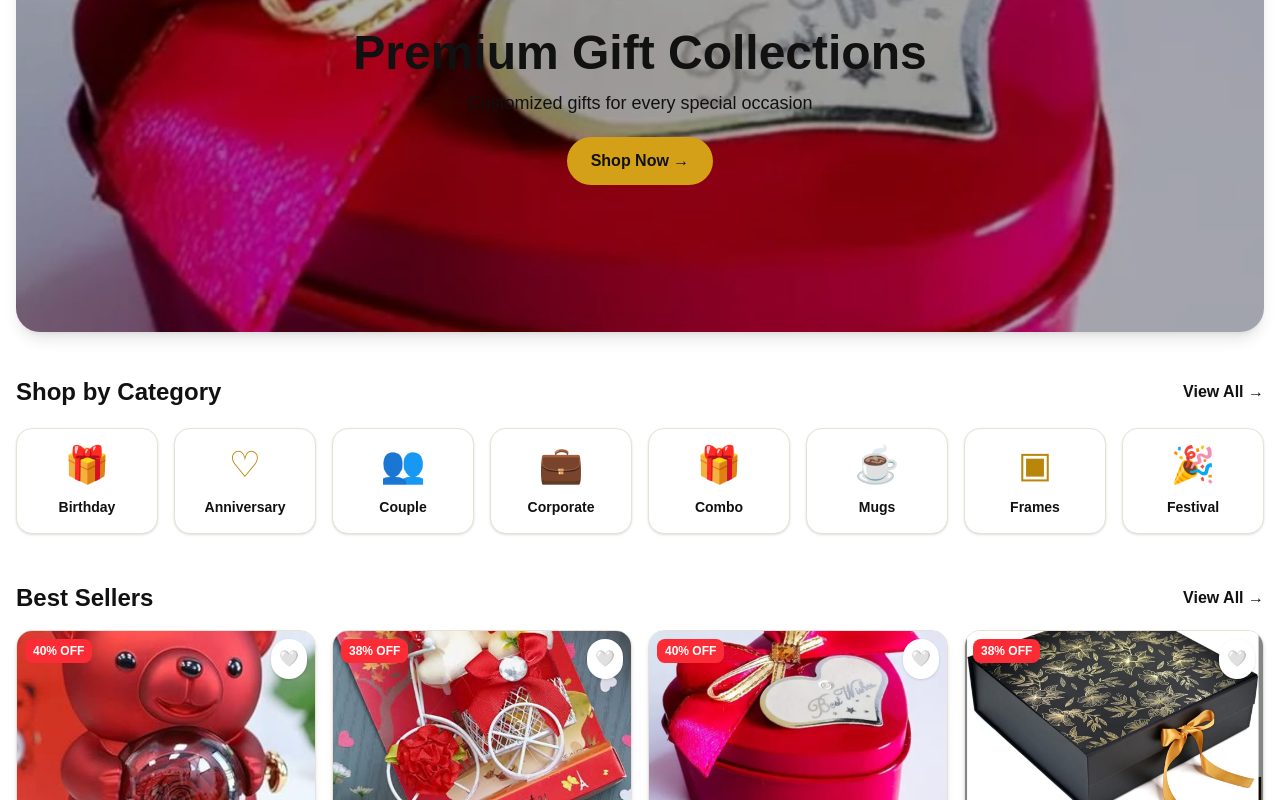
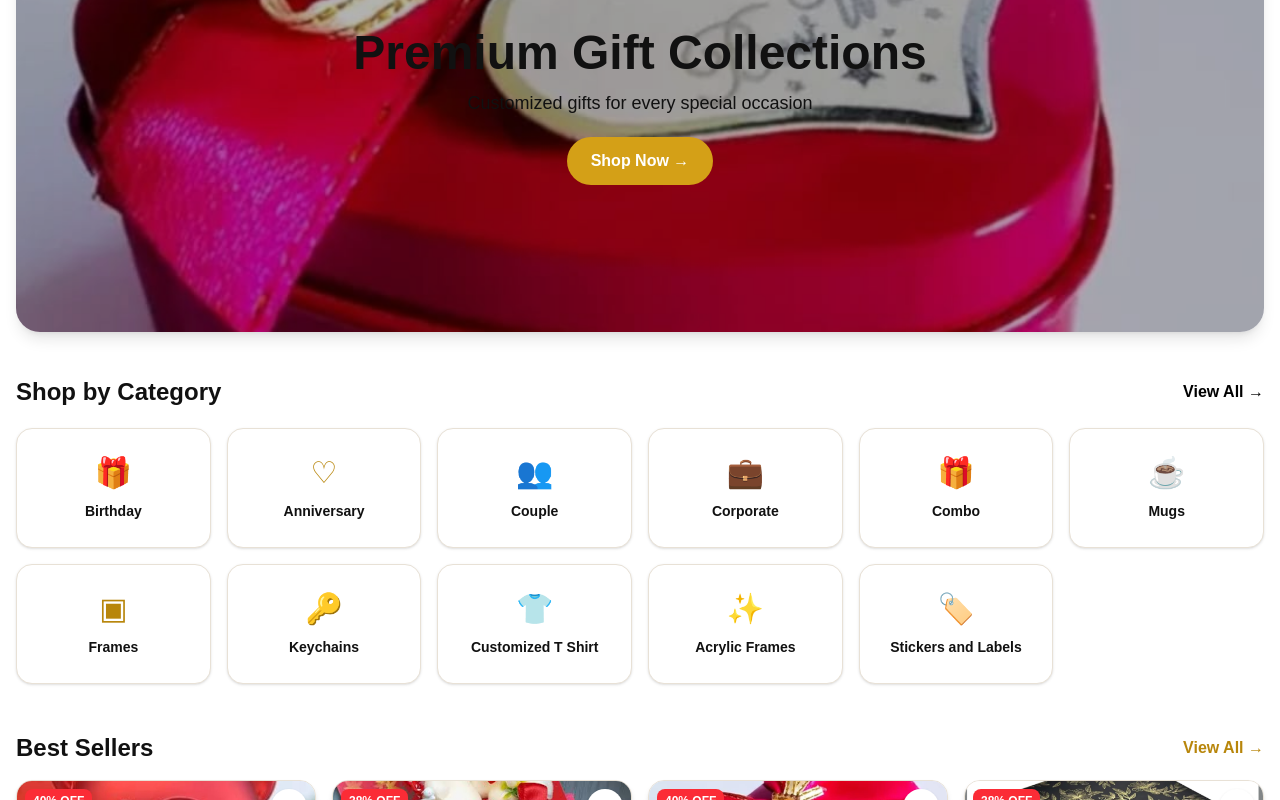
Before and after one commit to Vincentvicky2001/jc-gift-gallery, a Next.js app: page / in a window 1280 px wide. Shown: the part 1200-2000 px from the top of the page. Built offline with nearby package versions, Linux system fonts and the light colour scheme.

Commit message:
Applied all client requested changes

```diff
--- a/app/globals.css
+++ b/app/globals.css
@@ -22,8 +22,6 @@ h5,
 h6,
 p,
 span,
-a,
-button,
 input,
 textarea,
 label {
@@ -129,6 +127,6 @@ footer {
 .animate-marquee {
   display: inline-block;
   white-space: nowrap;
-  animation: marquee 22s linear infinite;
+  animation: marquee 35s linear infinite;
   padding-left: 100%;
 }
--- a/components/Categories.tsx
+++ b/components/Categories.tsx
@@ -1,12 +1,27 @@
 const categories = [
-  { name: "Birthday", icon: "🎁", link: "/category/Birthday" },
-  { name: "Anniversary", icon: "♡", link: "/category/Couple" },
-  { name: "Couple", icon: "👥", link: "/category/Couple" },
-  { name: "Corporate", icon: "💼", link: "/category/Corporate" },
-  { name: "Combo", icon: "🎁", link: "/category/Combo" },
-  { name: "Mugs", icon: "☕", link: "/category/Mug" },
-  { name: "Frames", icon: "▣", link: "/category/Frame" },
-  { name: "Festival", icon: "🎉", link: "/category/Festival" },
+  { name: "Birthday", icon: "🎁", link: "/category/birthday" },
+  { name: "Anniversary", icon: "♡", link: "/category/anniversary" },
+  { name: "Couple", icon: "👥", link: "/category/couple" },
+  { name: "Corporate", icon: "💼", link: "/category/corporate" },
+  { name: "Combo", icon: "🎁", link: "/category/combo" },
+  { name: "Mugs", icon: "☕", link: "/category/mugs" },
+  { name: "Frames", icon: "▣", link: "/category/frames" },
+  { name: "Keychains", icon: "🔑", link: "/category/keychains" },
+  {
+    name: "Customized T Shirt",
+    icon: "👕",
+    link: "/category/customized-t-shirt",
+  },
+  {
+    name: "Acrylic Frames",
+    icon: "✨",
+    link: "/category/acrylic-frames",
+  },
+  {
+    name: "Stickers and Labels",
+    icon: "🏷️",
+    link: "/category/stickers-and-labels",
+  },
 ];
 
 export default function Categories() {
@@ -22,18 +37,18 @@ export default function Categories() {
         </a>
       </div>
 
-      <div className="grid grid-cols-4 md:grid-cols-8 gap-4">
+      <div className="grid grid-cols-2 sm:grid-cols-3 md:grid-cols-4 lg:grid-cols-6 gap-4">
         {categories.map((category) => (
           <a
             key={category.name}
             href={category.link}
-            className="bg-white rounded-2xl border border-[#E8E1D6] shadow-sm p-4 text-center hover:shadow-md transition"
+            className="bg-white rounded-2xl border border-[#E8E1D6] shadow-sm p-4 text-center hover:shadow-md transition min-h-[120px] flex flex-col items-center justify-center"
           >
-            <div className="text-4xl text-[#B8860B] mb-3">
+            <div className="text-3xl text-[#B8860B] mb-3">
               {category.icon}
             </div>
 
-            <p className="text-sm font-semibold text-black">
+            <p className="text-sm font-semibold text-black leading-tight text-center">
               {category.name}
             </p>
           </a>
--- a/components/Footer.tsx
+++ b/components/Footer.tsx
@@ -2,44 +2,27 @@ export default function Footer() {
   return (
     <footer className="bg-[#FFFDF8] border-t border-[#E8E1D6] px-6 py-10 mt-10 mb-24">
       <div className="max-w-6xl mx-auto text-center">
+        <p className="text-[#1C1C1C] text-2xl md:text-3xl font-bold">
+          JC Gift Gallery
+        </p>
 
-        {/* LOGO */}
-        <div className="flex justify-center mb-5">
-          <img
-            src="/logo.jpg"
-            alt="JC Gift Gallery"
-            className="w-[280px] md:w-[360px] object-contain"
-          />
-        </div>
-
-        {/* TAGLINE */}
         <p className="text-[#1C1C1C] text-lg mt-2">
           Gifts That Create Memories
         </p>
 
-        {/* CONTACT DETAILS */}
         <div className="mt-6 space-y-3 text-[#1C1C1C] text-lg">
-
-          <p>
-            📞 Phone: +91 9538952178
-          </p>
-
-          <p>
-            ✉️ jcgiftgallery@gmail.com
-          </p>
-
+          <p>📞 +91 9538952178</p>
+          <p>📞 +91 7760761963</p>
+          <p>jcgiftgallery@gmail.com</p>
           <p>
             📍 4th Main, 2nd Cross, Palasandra Layout,
             Kolar - 563101, Karnataka
           </p>
-
         </div>
 
-        {/* COPYRIGHT */}
         <p className="mt-8 text-[#666666]">
           © 2026 JC Gift Gallery. All rights reserved.
         </p>
-
       </div>
     </footer>
   );
--- a/components/WhyChooseUs.tsx
+++ b/components/WhyChooseUs.tsx
@@ -9,11 +9,6 @@ export default function WhyChooseUs() {
       icon: "🔒",
       title: "Secure Payment",
       desc: "100% safe transactions",
-    },
-    {
-      icon: "↩",
-      title: "Easy Returns",
-      desc: "7-day hassle-free returns",
     },
     {
       icon: "⭐",
@@ -28,7 +23,7 @@ export default function WhyChooseUs() {
     {
       icon: "📦",
       title: "Fast Shipping",
-      desc: "Quick pan-India delivery",
+      desc: "Quick delivery service",
     },
   ];
 
@@ -42,9 +37,9 @@ export default function WhyChooseUs() {
 
         <div className="grid grid-cols-1 md:grid-cols-2 gap-5">
 
-          {features.map((item, index) => (
+          {features.map((item) => (
             <div
-              key={index}
+              key={item.title}
               className="bg-white border border-[#EFE6D8] rounded-3xl p-6 shadow-sm"
             >
               <div className="w-14 h-14 rounded-full bg-[#D4A017] text-white flex items-center justify-center text-2xl mb-5">
```
